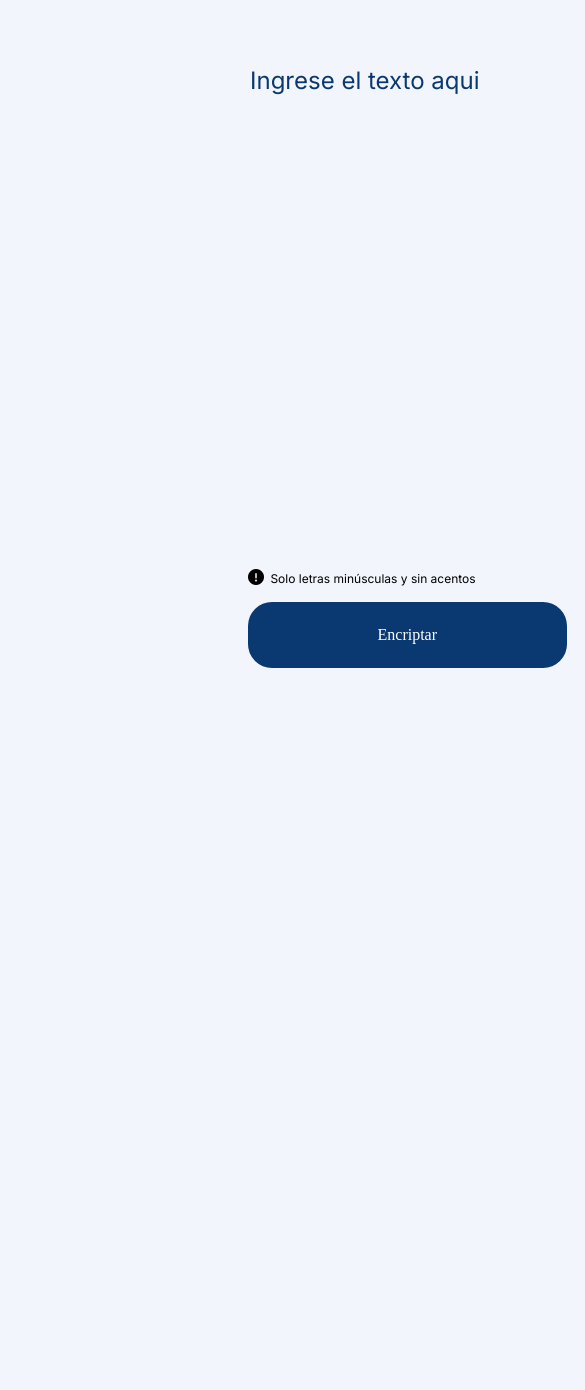
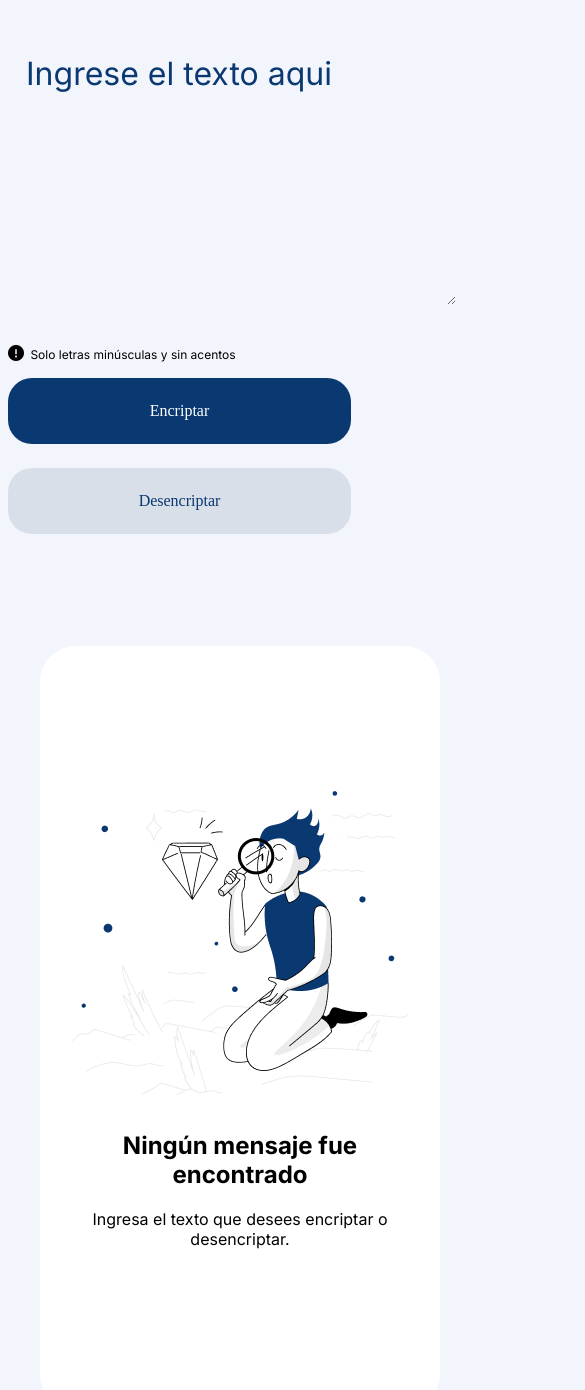
Before and after one commit to OsvaldoCorneli/encriptador_de_texto, a plain HTML site: page index.html in a window 390 px wide. Shown: the part 112-1502 px from the top of the page, 585 px wide, since content can reach past the window. Before the commit the page ends 1024 px from the top, so only its background shows below. Drawn offline with Linux system fonts and the light colour scheme.

Commit message:
agregando estilos mobile

```diff
--- a/index.css
+++ b/index.css
@@ -8,6 +8,174 @@
 *{
     box-sizing: border-box;
 }
+
+
+
+
+body{
+    display: flex;
+    background-color: var(--color-princial);
+    height: 100vh;
+
+}
+
+main{
+    display: flex;
+    flex-direction: column     ;
+    height: 100vh;
+}
+
+.contenedor__imagen img{
+    padding: 0;
+    margin: 24px 16px;
+    width: 32px;
+    height: 48px;
+}
+
+.contenedor__input{
+    display: flex;
+    flex-direction: column;
+    gap: 40px;
+}
+
+.contenedor__input textarea{
+    background-color: var(--color-princial);
+    font-family: "Inter", sans-serif;
+    font-weight: 400;
+    color: #0A3871;
+    border: none;
+    outline: none;
+    font-size: 2rem;
+    width: 93%;
+    height: 30vh;
+    margin: 56px 16px 0 16px     ;
+}
+
+.contenedor__input span{
+    font-family: "Inter", sans-serif;
+    font-weight: 400;
+    font-size: 0.75rem;
+}
+
+textarea::placeholder {
+  color: #0A3871;
+  opacity: 1;
+}
+
+.contenedor__bottom{
+    display: flex;
+    flex-direction: column;
+    gap: 16px;
+}
+
+.contenedor__botones{
+    display: flex;
+    flex-direction: column;
+    gap: 24px;
+    margin: 0 0 72px 0px;
+}
+
+#boton__encriptar{
+    color: white;
+    border-radius: 24px;
+    text-decoration: none;
+    background-color: #0A3871;
+    padding: 24px 0;
+    text-align: center;
+    width: 343px;
+}
+
+#boton__desencriptar{
+    color: #0A3871;
+    border-radius: 24px;
+    text-decoration: none;
+    background-color: #D8DFE8;
+    padding: 24px 0;
+    text-align: center;
+    width: 343px;
+}
+
+.seccion__mensaje{
+   height: 100vh;
+   display: flex;
+   flex-direction: column;
+   justify-content: center;
+    padding: 40px 32px;
+}
+
+.seccion__mensaje__body{
+    display: flex;
+    flex-direction: column;
+    justify-content: center;
+    background-color: white;
+    height: 100vh;
+    gap: 16px;
+    border-radius: 36px;
+    max-width: 400px;
+}
+
+.seccion__mensaje__body img{
+    width: 336px;
+    height: 304px;
+    margin: 0 32px;
+}
+
+.seccion__mensaje__texto{
+    padding: 0 32px;
+    text-align: center;
+}
+
+.seccion__mensaje__texto h2{
+    font-family: "Inter", sans-serif;
+    font-weight: 700;
+    font-size: 1.5rem;
+}
+
+.seccion__mensaje__texto p  {
+    font-family: "Inter", sans-serif;
+    font-weight: 400;
+    font-size: 1rem;
+}
+
+.contenedor__bottom span i{
+    font-size: 1rem;
+    margin: 0 3px  0 0;
+}
+
+.seccion__mensaje__body__encriptado{
+    display: flex;
+    flex-direction: column;
+    justify-content: space-between;
+    background-color: white;
+    height: 91.5vh;
+    gap: 16px;
+    border-radius: 36px;
+    max-width: 400px;
+    padding: 32px;
+    margin-top: 40px;
+    margin-bottom: 40px;
+
+}
+
+.seccion__mensaje__body__encriptado p{
+    width: auto;
+    font-family: "Inter", sans-serif;
+    font-weight: 400;
+    font-size: 1.5rem;
+}
+
+.seccion__mensaje__body__encriptado a{
+    color: #0A3871;
+    border-radius: 24px;
+    text-decoration: none;
+    border: 1px solid #0A3871;
+    text-align: center;
+    padding: 24px;
+}
+
+
+
+@media(min-width: 769px){
 
 body{
     display: flex;
@@ -163,7 +331,7 @@ textarea::placeholder {
     text-align: center;
     padding: 24px;
 }
-
+}
 @media(min-width: 1440px){
 
     body{
--- a/index.html
+++ b/index.html
@@ -24,7 +24,7 @@
             </div>
         </div>
 
-        <!-- <section class="seccion__mensaje">
+        <section class="seccion__mensaje">
             <div class="seccion__mensaje__body">
             <img src="./assests/imagen1.png" alt="Dibujo mujer con lupa mirando un diamante">
             <div class="seccion__mensaje__texto">
@@ -32,9 +32,9 @@
                 <p>Ingresa el texto que desees encriptar o desencriptar.    </p>
             </div>
              </div>
-        </section> -->
+        </section>
 
-        <section class="seccion__mensaje__encriptado">
+        <!-- <section class="seccion__mensaje__encriptado">
             <div class="seccion__mensaje__body__encriptado">
                  <p class="texto__encriptado">Lorem ipsum dolor sit amet, consectetur
                      adipiscing elit. Orci montes, sit et diam risus scelerisque vitae
@@ -43,7 +43,7 @@
                   Libero, sodales duis fames id diam feugiat aliquet non egestas.</p>
                 <a href="" id="boton__copiar">Copiar  </a>
         </div>
-        </section>
+        </section> -->
 
     </main>
 
```
Also changed, not shown: assests/a.png.
